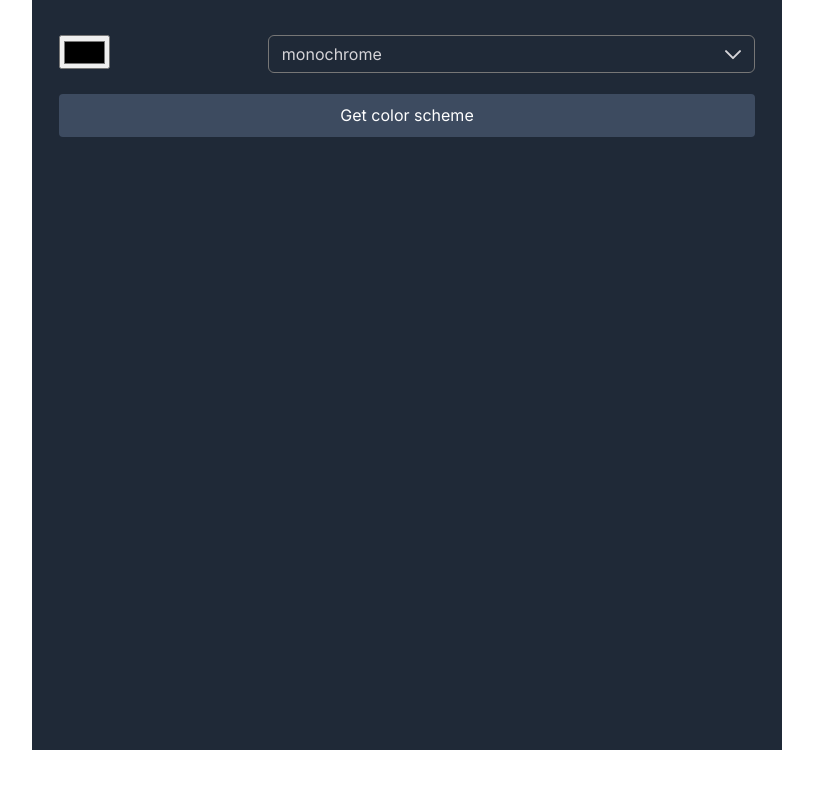
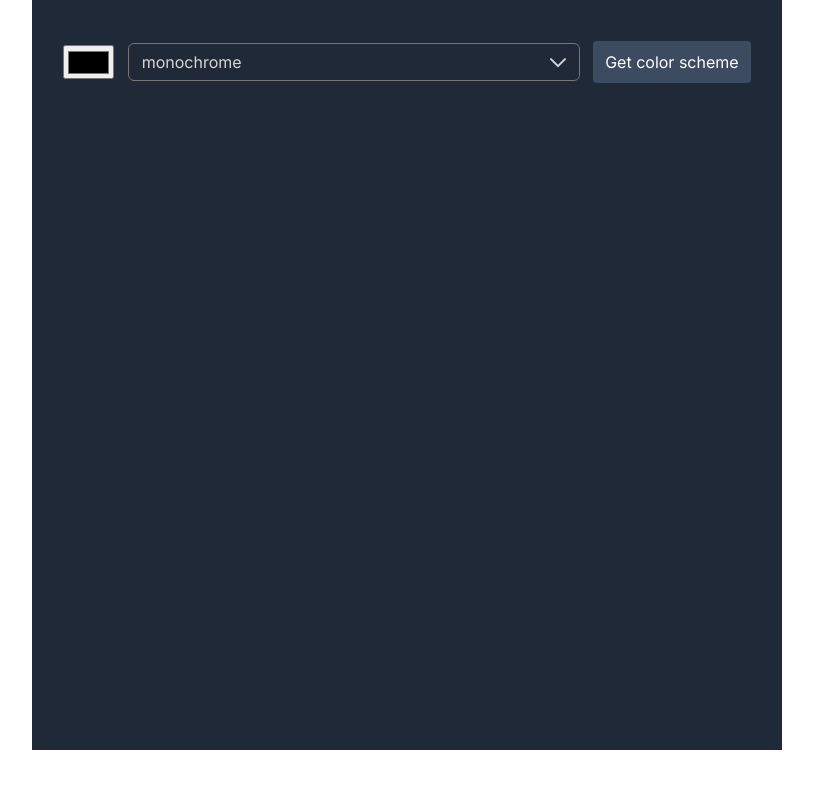
Before and after one commit to Xaffekt/color-scheme-generator, a plain HTML site: page index.html in a window 1280 px wide. Shown: the whole page, without its empty margins (233-1046 px from the left). Drawn offline with nearby package versions, Linux system fonts and the light colour scheme; no server answers.

Commit message:
update 1.01
fixed layout issues

```diff
--- a/index.css
+++ b/index.css
@@ -31,33 +31,29 @@ header,
 
 /* Header seaction */
 header {
-    flex-direction: column;
     gap: 5px;
     padding: 1.44em 0.95em;
-    height: 15%;
+    height: 100px;
     margin-bottom: 1em;
-}
-
-.sub-container {
-  justify-content: space-between;
-  margin-bottom: 1em;
+    align-items: center;
+    justify-content: space-around;
 }
 
 .color-picker {
     width: 51px;
     height: 34px;
     padding: 0.5px 2px;
-
 }
 
 .scheme-select {
   position: relative;
   font-family: inherit;
-  width: 70%;
+  width: 65%;
 }
 
 select {
   width: 100%;
+  height: 100%;
   padding: 0.56em 4em 0.56em 0.81em;
   border-radius: 6px;
   background: #1F2937;
@@ -83,30 +79,32 @@ select {
   padding: .75em;
   border: none;
   border-radius: 4px;
+  cursor: pointer;
 }
 
 /* Color Section */
 
 .scheme-container {
-  margin-top: 5em;
+  height: 85%;
 }
 
 .color-container {
   flex-direction: column;
   height: 100%;
   width: 100%;
+  cursor: pointer;
 }
 
 .color-stripe {
   width: 100%;
   min-width: 75px;
-  height: 415px;
+  height: 85%;
 }
 
 .color-code {
-  font-size: .75rem;
+  font-size: .9rem;
   text-align: center;
-  margin: 22px auto;
+  margin: 35px auto 0;
 }
 
 /* media queries */
--- a/index.html
+++ b/index.html
@@ -13,7 +13,6 @@
     <body>
         <main class="container">
             <header>
-                <div class="sub-container">
                     <input class="color-picker" type="color" id="color-picker-el"/>
                     <div class="scheme-select">
                         <select id="scheme-select-el">
@@ -43,7 +42,6 @@
 
                         </svg>
                     </div>
-                </div>
                 <button class="scheme-btn" id="scheme-btn-el">Get color scheme</button>
             </header>
 
```
